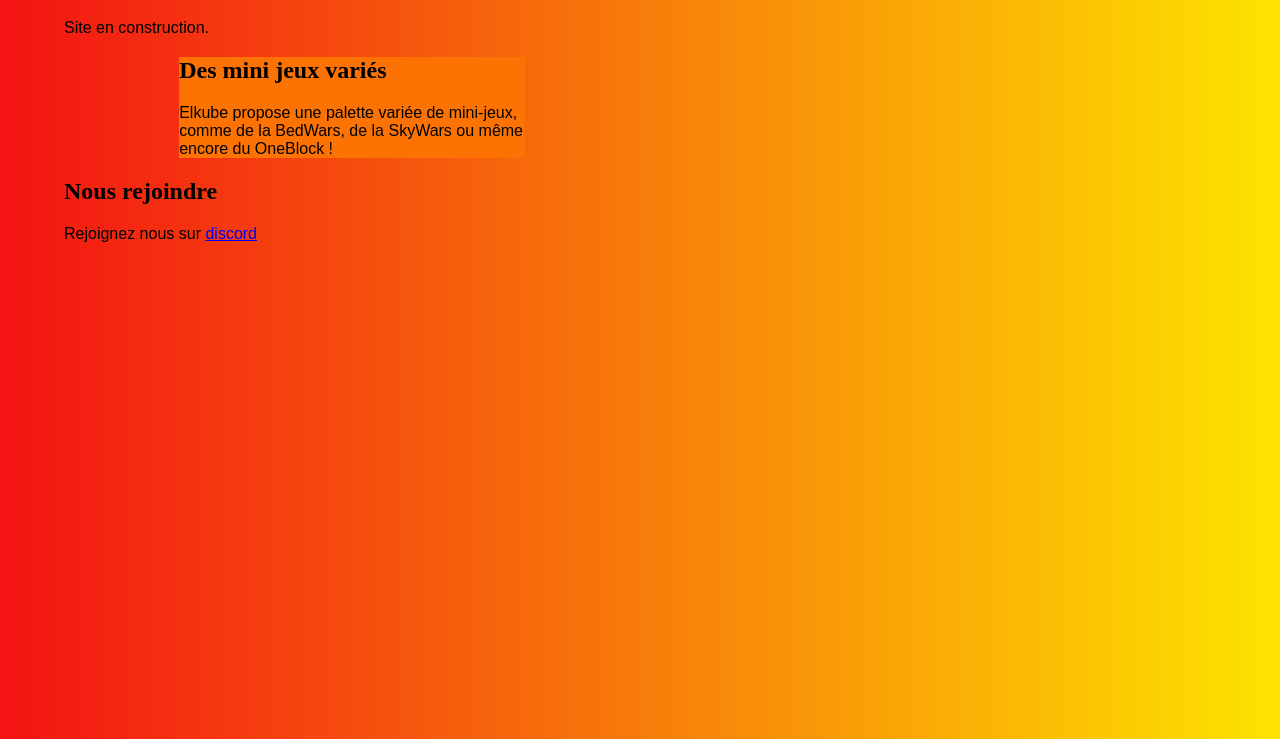
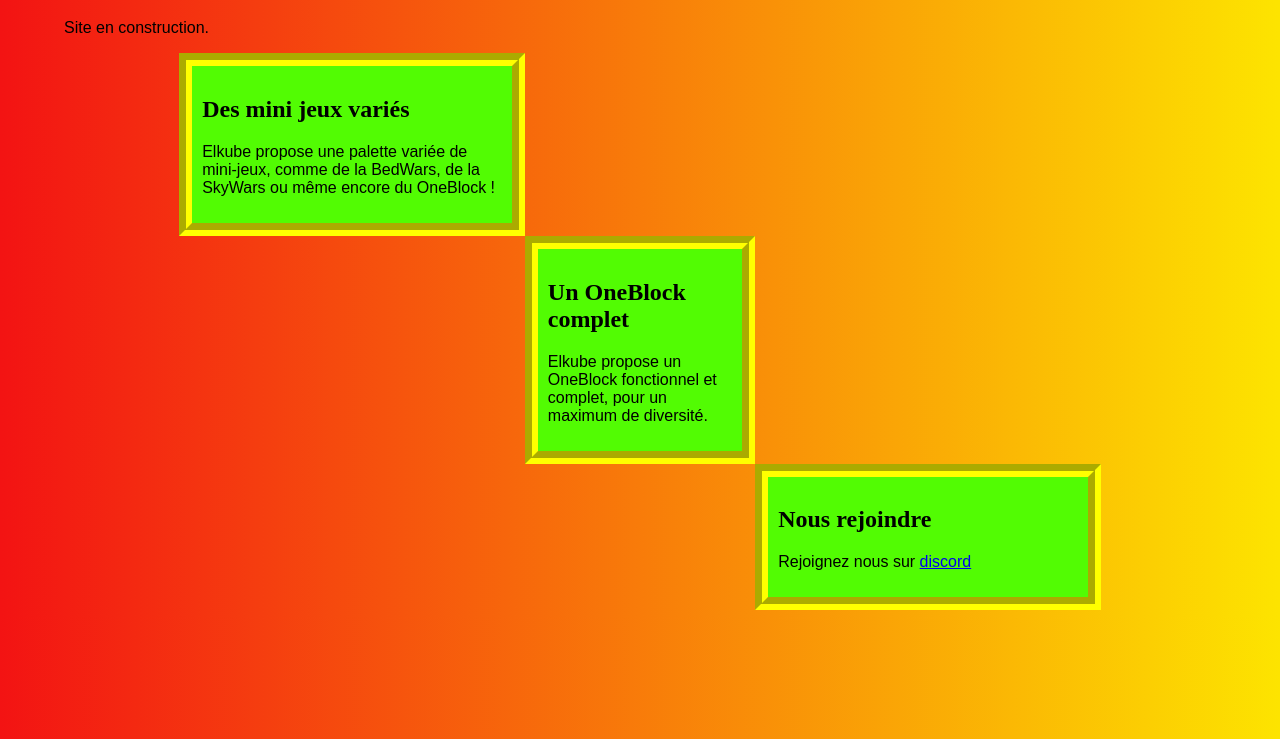
Before and after one commit to FewerElk/Elkube, a plain HTML site: page index.html in a window 1280 px wide. Shown: the part 61-800 px from the top of the page. Drawn offline with Linux system fonts and the light colour scheme.

Commit message:
TODO: améliorer la position et les coins

```diff
--- a/assets/styles.css
+++ b/assets/styles.css
@@ -11,9 +11,43 @@
 
 .infobulle
 {
-    background-color: #fc7303;
+    background-color: #52fc03;
     margin-right: 60%;
     margin-left: 10%;
+    padding: 10px;
+    font: ubuntu;
+
+    border-style: groove;
+    border-color: yellow;
+    border-width: 13px;
+
+}
+
+.infobulle2
+{
+    background-color: #52fc03;
+    margin-right: 10%;
+    margin-left: 60%;
+    padding: 10px;
+    font: ubuntu;
+
+    border-style: groove;
+    border-color: yellow;
+    border-width: 13px;
+
+}
+
+.infobulle3
+{
+    background-color: #52fc03;
+    margin-right: 40%;
+    margin-left: 40%;
+    padding: 10px;
+    font: ubuntu;
+
+    border-style: groove;
+    border-color: yellow;
+    border-width: 13px;
 
 }
 markthisimportant{
--- a/index.html
+++ b/index.html
@@ -13,6 +13,10 @@
         <h2>Des mini jeux variés</h2>
         <p>Elkube propose une palette variée de mini-jeux, comme de la BedWars, de la SkyWars ou même encore du OneBlock !</p>
     </div>
+    <div class="infobulle3">
+        <h2>Un OneBlock complet</h2>
+        <p>Elkube propose un OneBlock fonctionnel et complet, pour un maximum de diversité.</p>
+    </div>
     <div class="infobulle2">
         <h2>Nous rejoindre</h2>
         <p>Rejoignez nous sur <a href="https://discord.gg/eV4bk5VpYt">discord</a></p>
```
